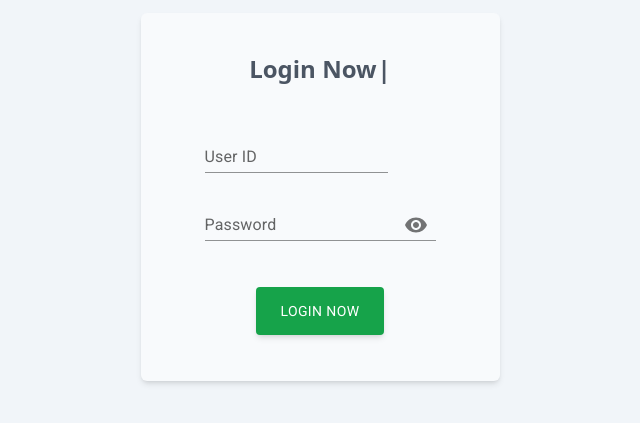
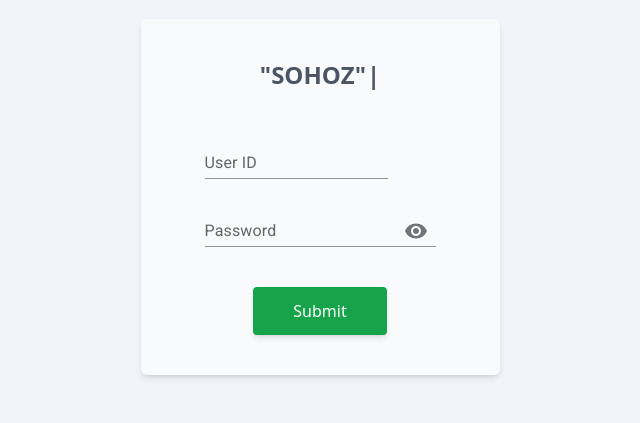
Before and after one commit to joySutradhor/sohoz, a React (Vite) app: page / in a window 1280 px wide. Shown: the part 203-626 px from the top of the page, without its empty margins (320-960 px from the left). Built offline with nearby package versions, Linux system fonts and the light colour scheme; no server answers.

Commit message:
match database and input form

```diff
--- a/src/Client/Login/Login.jsx
+++ b/src/Client/Login/Login.jsx
@@ -1,5 +1,5 @@
 // import Box from '@mui/material/Box';
-// import IconButton from '@mui/material/IconButton';
+import IconButton from '@mui/material/IconButton';
 import Input from '@mui/material/Input';
 import InputLabel from '@mui/material/InputLabel';
 import InputAdornment from '@mui/material/InputAdornment';
@@ -7,12 +7,13 @@
 import TextField from '@mui/material/TextField';
 import Visibility from '@mui/icons-material/Visibility';
 import VisibilityOff from '@mui/icons-material/VisibilityOff';
+// import { Button } from '@mui/material';
+// import { Link } from 'react-router-dom';
+import Typewriter from 'typewriter-effect';
+// import Swal from 'sweetalert2';
+import { useQuery } from '@tanstack/react-query';
+import { useForm } from 'react-hook-form';
 import { useState } from 'react';
-import { Button, IconButton } from '@mui/material';
-import { Link } from 'react-router-dom';
-import Typewriter from 'typewriter-effect';
-import Swal from 'sweetalert2';
-import { useQuery } from '@tanstack/react-query';
 // import "./Login.css"
 
 
@@ -25,27 +26,49 @@
     const handleMouseDownPassword = (event) => {
         event.preventDefault();
     };
-    const { data } = useQuery({
+    const { data,  } = useQuery({
         queryKey: ['info'],
         queryFn: () =>
             fetch('http://localhost:5000/info').then(
                 (res) => res.json(),
             ),
     })
-      console.log(data)
+    //   console.log(data)
+    // const [officeInfo, setOfficeInfo] = useState("");
+
+    //   if(data?.find((d) => d.id == 100 && d.pass == "joy100" )) {
+    //     setOfficeInfo("admin")
+    //     console.log(officeInfo)
+    //     console.log("admin")
+    // }
 
     // Swal fire part
-    const fire = () => {
 
-        Swal.fire({
-            position: 'center',
-            icon: 'success',
-            title: 'Login Successfully',
-            showConfirmButton: false ,
-            timer: 1500
-          })
+        // if(data.id == 100){
+        //     console.log("joy")
+        // }
+
+        // Swal.fire({
+        //     position: 'center',
+        //     icon: 'success',
+        //     title: 'Login Successfully',
+        //     showConfirmButton: false ,
+        //     timer: 1500
+        //   })
+
+    const {
+        register,
+        handleSubmit,
+    } = useForm()
+
+    const onSubmit = (formData) => {
+        console.log(formData.id , formData.password)
+        console.log(data)
+        if (data?.find((d) => d.id == formData.id  && d.pass == formData.password )) {
+            console.log("milse")
         }
-
+        // window.location.href = '/submitData';
+    }
 
 
     return (
@@ -63,10 +86,12 @@
                     />
                 </div>
                 <div className='grid grid-cols-1 '>
-                    <div className='pb-5'><TextField id="standard-basic" label="User ID" variant="standard" /></div>
+                    <form onSubmit={handleSubmit(onSubmit)}>
+                        <div className='pb-5'><TextField id="standard-basic" {...register("id")} label="User ID" variant="standard" /></div>
                         <FormControl variant="standard">
                             <InputLabel htmlFor="standard-adornment-password">Password</InputLabel>
                             <Input
+                            {...register("password")}
                                 id="standard-adornment-password"
                                 type={showPassword ? 'text' : 'password'}
                                 endAdornment={
@@ -83,12 +108,14 @@
                             />
                         </FormControl>
                         <div className='flex justify-center py-10'>
-                        <Button onClick={()=> fire()}>
-                            <Link to="/submitData" className=" text-white  px-6 py-3  font-medium  bg-green-600 shadow-md  rounded ">
+                            {/* <Button type='submit'>
+                                <Link to="/submitData"  className=" text-white   px-6 py-3 font-medium  bg-green-600 shadow-md  rounded ">
                                     Login Now
                                 </Link>
-                        </Button>
+                            </Button> */}
+                            <input className=" text-white  px-10 py-3  font-medium  bg-green-600 shadow-md  rounded " type="submit" />
                         </div>
+                    </form>
 
                 </div>
 
```
Lines whose indentation alone changed are shown as unchanged.
